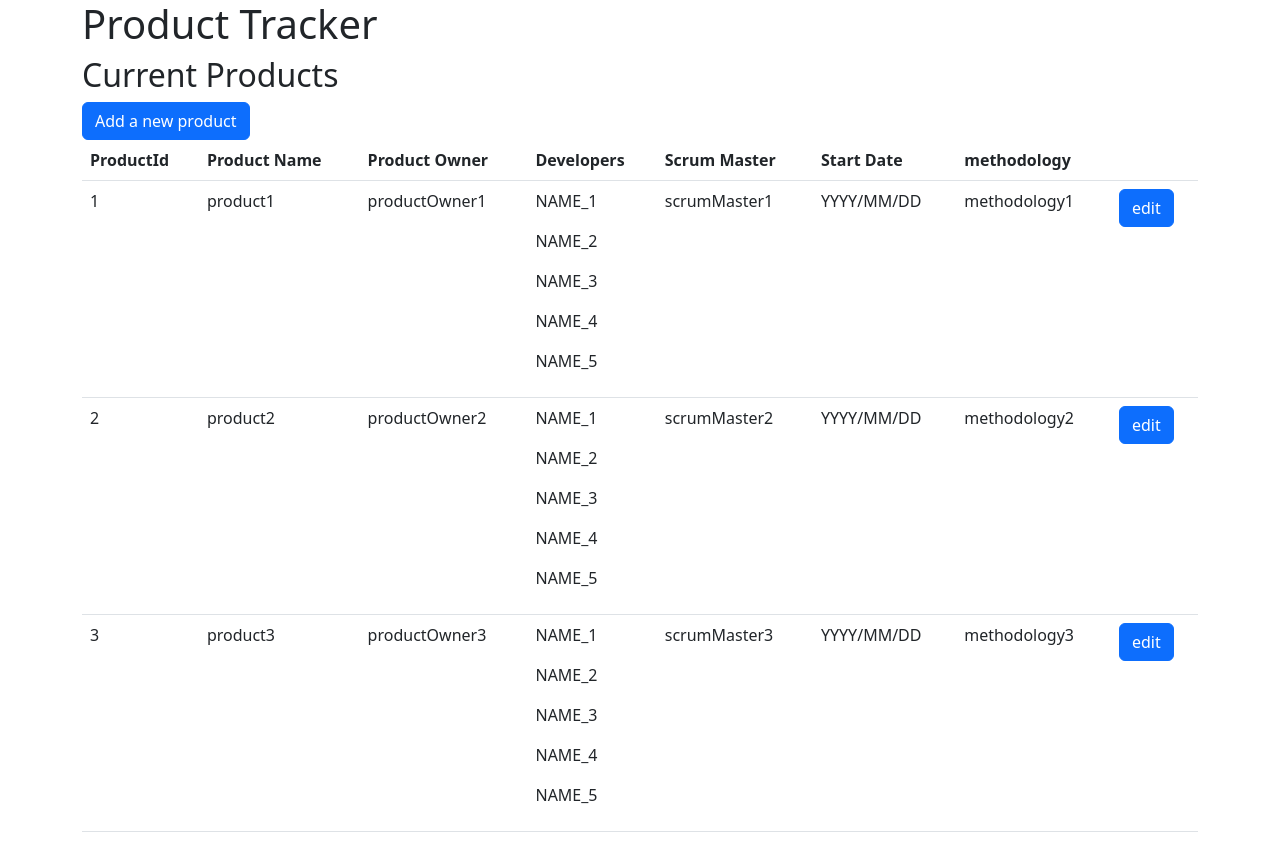
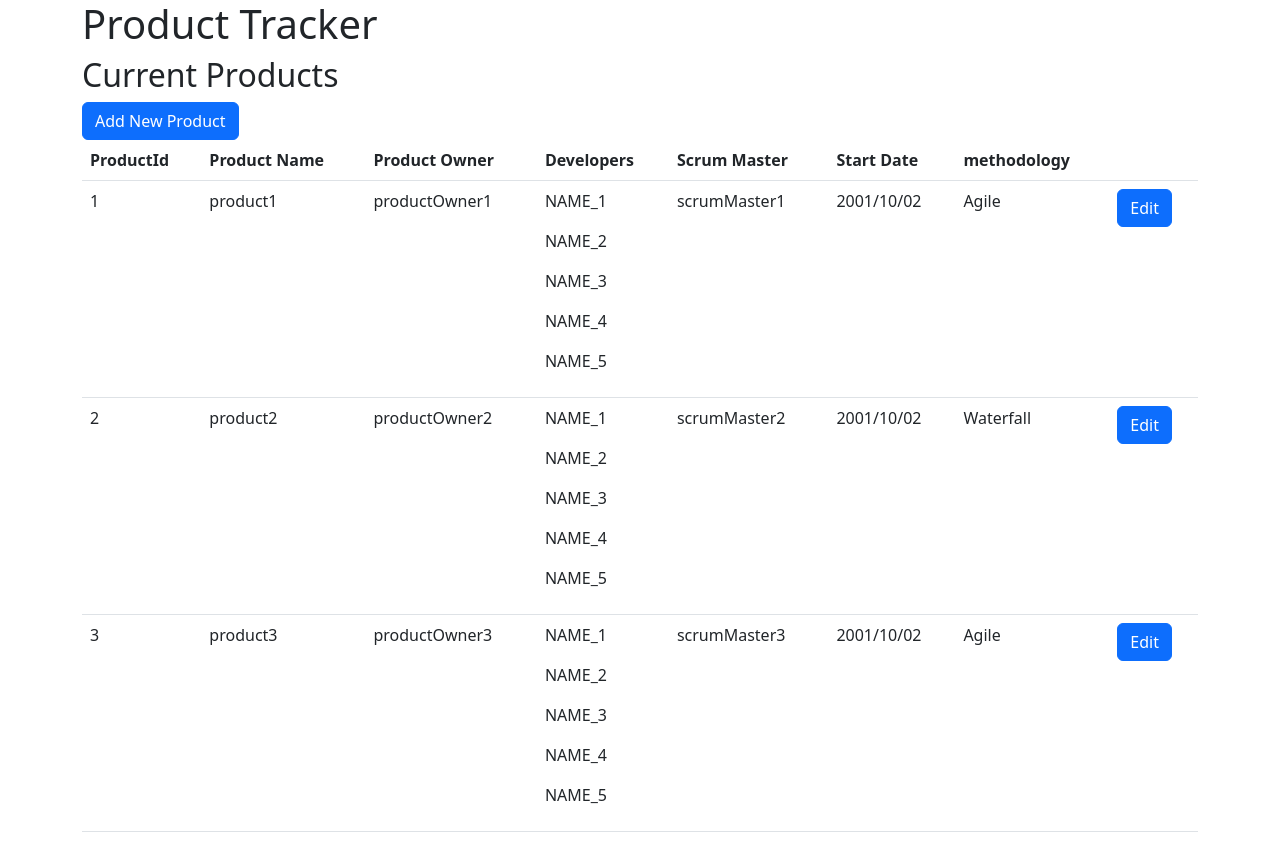
Before and after one commit to amirobinsonmuto/product-directory, a React (Create React App) app: page / in a window 1280 px wide. Shown: the top 842 px of the page. Built offline with nearby package versions, Linux system fonts and the light colour scheme.

Commit message:
Refactor ProductForm.js

```diff
--- a/src/App.js
+++ b/src/App.js
@@ -11,8 +11,8 @@ function App() {
       productOwnerName: "productOwner1",
       developers: ["NAME_1", "NAME_2", "NAME_3", "NAME_4", "NAME_5"],
       scrumMasterName: "scrumMaster1",
-      startDate: "YYYY/MM/DD",
-      methodology: "methodology1",
+      startDate: "2001/10/02",
+      methodology: "Agile",
     },
     {
       productId: 2,
@@ -20,8 +20,8 @@ function App() {
       productOwnerName: "productOwner2",
       developers: ["NAME_1", "NAME_2", "NAME_3", "NAME_4", "NAME_5"],
       scrumMasterName: "scrumMaster2",
-      startDate: "YYYY/MM/DD",
-      methodology: "methodology2",
+      startDate: "2001/10/02",
+      methodology: "Waterfall",
     },
     {
       productId: 3,
@@ -29,29 +29,23 @@ function App() {
       productOwnerName: "productOwner3",
       developers: ["NAME_1", "NAME_2", "NAME_3", "NAME_4", "NAME_5"],
       scrumMasterName: "scrumMaster3",
-      startDate: "YYYY/MM/DD",
-      methodology: "methodology3",
+      startDate: "2001/10/02",
+      methodology: "Agile",
     },
   ]);
 
-  const getProductToEdit = (id) => {
-    // get the index number of the product to edit
-    const productToEdit = products.find((product) => product.productId === id);
-    const index = products.indexOf(productToEdit);
-    return products[index];
-  };
-
-  const onSubmit = (newProductObj, submitType, id) => {
-    if (submitType === "add") {
-      setProducts([...products, newProductObj]);
+  const onSubmit = (newProduct, formType) => {
+    if (formType === "create") {
+      setProducts([...products, newProduct]);
     } else {
       const productToEdit = products.find(
-        (product) => product.productId === id
+        (product) => product.productId === newProduct.productId
       );
       const index = products.indexOf(productToEdit);
-      const copiedProducts = [...products];
-      copiedProducts[index] = newProductObj;
-      setProducts(copiedProducts);
+      console.log(index);
+      const newProducts = [...products];
+      newProducts[index] = newProduct;
+      setProducts(newProducts);
     }
   };
 
@@ -59,12 +53,8 @@ function App() {
     <div className="App container">
       <h1>Product Tracker</h1>
       <Heading text="Current Products" />
-      <Button text="Add a new product" onSubmit={onSubmit} submitType="add" />
-      <Products
-        products={products}
-        getProductToEdit={getProductToEdit}
-        onSubmit={onSubmit}
-      />
+      <Button onSubmit={onSubmit} formType="create" />
+      <Products products={products} onSubmit={onSubmit} />
     </div>
   );
 }
--- a/src/components/Button.js
+++ b/src/components/Button.js
@@ -1,13 +1,7 @@
 import React, { useState } from "react";
 import ProductForm from "./ProductForm";
 
-const Button = ({
-  text,
-  onSubmit,
-  getProductToEdit,
-  productId,
-  submitType,
-}) => {
+const Button = ({ onSubmit, productToEdit, formType }) => {
   const [isFormOpen, setIsFormOpen] = useState(false);
 
   const openForm = () => {
@@ -26,15 +20,14 @@ const Button = ({
           openForm();
         }}
       >
-        {text}
+        {formType === "create" ? "Add New Product" : "Edit"}
       </button>
       <ProductForm
         isFormOpen={isFormOpen}
         closeForm={closeForm}
         onSubmit={onSubmit}
-        getProductToEdit={getProductToEdit}
-        productId={productId}
-        submitType={submitType}
+        productToEdit={productToEdit}
+        formType={formType}
       />
     </>
   );
--- a/src/components/Product.js
+++ b/src/components/Product.js
@@ -1,7 +1,7 @@
 import React from "react";
 import Button from "./Button";
 
-const Product = ({ product, getProductToEdit, onSubmit }) => {
+const Product = ({ product, onSubmit }) => {
   return (
     <tr key={product.productId}>
       <td>{product.productId}</td>
@@ -16,13 +16,7 @@ const Product = ({ product, getProductToEdit, onSubmit }) => {
       <td>{product.startDate}</td>
       <td>{product.methodology}</td>
       <td>
-        <Button
-          text="edit"
-          getProductToEdit={getProductToEdit}
-          productId={product.productId}
-          submitType="edit"
-          onSubmit={onSubmit}
-        />
+        <Button productToEdit={product} formType="update" onSubmit={onSubmit} />
       </td>
     </tr>
   );
--- a/src/components/ProductForm.js
+++ b/src/components/ProductForm.js
@@ -1,141 +1,201 @@
 import React from "react";
 import Modal from "react-bootstrap/Modal";
-import { useState, useEffect } from "react";
+import { useState } from "react";
 
 const ProductForm = ({
   isFormOpen,
   closeForm,
   onSubmit,
-  getProductToEdit,
-  productId,
-  submitType,
+  productToEdit,
+  formType,
 }) => {
-  // store input values in states
-  const [productIdValue, setProductIdValue] = useState("");
-  const [productNameValue, setProductNameValue] = useState("");
-  const [productOwnerNameValue, setProductOwnerNameValue] = useState("");
-  const [developerValue, setDeveloperValue] = useState("");
-  const [scrumMasterNameValue, setScrumMasterNameValue] = useState("");
-  const [startDateValue, setStartDateValue] = useState("");
-  const [methodologyValue, setMethodologyValue] = useState("");
+  const [newProduct, setNewProduct] = useState(
+    productToEdit || {
+      productId: "",
+      productName: "",
+      productOwnerName: "",
+      developers: [""],
+      scrumMasterName: "",
+      startDate: "",
+      methodology: "",
+    }
+  );
 
-  useEffect(() => {
-    // populate the form with the product properties
-    if (submitType === "edit") {
-      const productToEdit = getProductToEdit(productId);
-      setProductIdValue(productToEdit.productName);
-      setProductNameValue(productToEdit.productName);
-      setProductOwnerNameValue(productToEdit.productOwnerName);
-      setDeveloperValue(productToEdit.developers);
-      setScrumMasterNameValue(productToEdit.scrumMasterName);
-      setStartDateValue(productToEdit.startDate);
-      setMethodologyValue(productToEdit.methodology);
+  const handleOnSubmit = (e) => {
+    e.preventDefault();
+    // check if al fields have value
+    if (
+      !newProduct.productName ||
+      !newProduct.productOwnerName ||
+      !newProduct.developers[0] ||
+      !newProduct.scrumMasterName ||
+      !newProduct.startDate ||
+      !newProduct.methodology
+    ) {
+      alert("Please fill out all fields.");
+      return;
+    } else {
+      onSubmit(newProduct, formType);
+      closeForm();
     }
-  }, []);
+  };
 
-  const handleSubmit = (e) => {
-    e.preventDefault();
-    onSubmit(
-      {
-        productId: productIdValue,
-        productName: productNameValue,
-        productOwnerName: productOwnerNameValue,
-        developers: ["NAME_1", "NAME_2", "NAME_3", "NAME_4", "NAME_5"],
-        scrumMasterName: scrumMasterNameValue,
-        startDate: startDateValue,
-        methodology: methodologyValue,
-      },
-      submitType,
-      productId
-    );
-    closeForm();
+  const handleOnChange = (e) => {
+    let newVal = e.target.value;
+    if (e.target.name === "startDate")
+      newVal = e.target.value.replace(/-/g, "/");
+    if (e.target.name === "methodology") newVal = e.target.id;
+    setNewProduct((prevState) => ({
+      ...prevState,
+      [e.target.name]: newVal,
+    }));
+  };
+
+  const handleDeveloperChange = (index, value) => {
+    setNewProduct((prev) => {
+      const newDevelopers = [...prev.developers];
+      newDevelopers[index] = value;
+      return {
+        ...prev,
+        developers: newDevelopers,
+      };
+    });
+    console.log(newProduct);
+  };
+
+  const handleAddDeveloper = () => {
+    setNewProduct((prev) => ({
+      ...prev,
+      developers: [...prev.developers, ""],
+    }));
+  };
+
+  const handleRemoveDeveloper = (index) => {
+    setNewProduct((prev) => ({
+      ...prev,
+      developers: prev.developers.filter((_, i) => i !== index),
+    }));
   };
 
   return (
     <Modal show={isFormOpen}>
       <Modal.Header>Modal header</Modal.Header>
       <Modal.Body>
-        <form>
+        <h2>{formType === "create" ? "Add New Product" : "Edit Product"}</h2>
+        <form onSubmit={handleOnSubmit}>
           <label>
-            Product ID:
+            Product Name:
+            <br />
             <input
-              type="text"
-              name="productId"
-              value={productIdValue}
-              onChange={(e) => setProductIdValue(e.target.value)}
+              name="productName"
+              value={newProduct.productName}
+              onChange={handleOnChange}
+              required
             />
           </label>
-          <br />
-
-          <label>
-            Product Name:
-            <input
-              type="text"
-              name="productName"
-              value={productNameValue}
-              onChange={(e) => setProductNameValue(e.target.value)}
-            />
-          </label>
-          <br />
 
           <label>
             Product Owner Name:
+            <br />
             <input
-              type="text"
               name="productOwnerName"
-              value={productOwnerNameValue}
-              onChange={(e) => setProductOwnerNameValue(e.target.value)}
+              value={newProduct.productOwnerName}
+              onChange={handleOnChange}
+              required
             />
           </label>
-          <br />
 
-          <label>
-            Developer:
+          <div>
+            Developers
+            {newProduct.developers.map((developer, index) => (
+              <div key={index}>
                 <input
-              type="text"
-              name="developer"
-              value={developerValue}
-              onChange={(e) => setDeveloperValue(e.target.value)}
+                  name="developers"
+                  value={developer}
+                  onChange={(e) => handleDeveloperChange(index, e.target.value)}
+                  required
                 />
-          </label>
-          <br />
+                {newProduct.developers.length > 1 && (
+                  <button
+                    type="button"
+                    onClick={() => handleRemoveDeveloper(index)}
+                  >
+                    <small>Remove</small>
+                  </button>
+                )}
+              </div>
+            ))}
+            {newProduct.developers.length < 10 && (
+              <button type="button" onClick={handleAddDeveloper}>
+                Add Developer
+              </button>
+            )}
+          </div>
 
           <label>
             Scrum Master Name:
+            <br />
             <input
-              type="text"
               name="scrumMasterName"
-              value={scrumMasterNameValue}
-              onChange={(e) => setScrumMasterNameValue(e.target.value)}
+              value={newProduct.scrumMasterName}
+              onChange={handleOnChange}
+              required
             />
           </label>
-          <br />
 
           <label>
             Start Date:
+            <br />
             <input
-              type="text"
               name="startDate"
-              value={startDateValue}
-              onChange={(e) => setStartDateValue(e.target.value)}
+              value={newProduct.startDate.replace(/\//g, "-")}
+              onChange={handleOnChange}
+              type="date"
+              required
+              disabled={formType === "Edit"}
             />
           </label>
-          <br />
 
           <label>
             Methodology:
+            <br />
+            <div>
               <input
-              type="text"
                 name="methodology"
-              value={methodologyValue}
-              onChange={(e) => setMethodologyValue(e.target.value)}
+                id="Agile"
+                value={newProduct.methodology}
+                onChange={handleOnChange}
+                type="radio"
+                required
+                checked={newProduct.methodology === "Agile"}
               />
+              <label htmlFor="agile">Agile</label>
+              <input
+                name="methodology"
+                id="Waterfall"
+                value={newProduct.methodology}
+                onChange={handleOnChange}
+                type="radio"
+                required
+                checked={newProduct.methodology === "Waterfall"}
+              />
+              <label htmlFor="waterfall">Waterfall</label>
+            </div>
           </label>
-          <br />
 
-          <button type="submit" onClick={handleSubmit}>
-            {submitType === "add" ? "Add" : "Save"}
+          <div>
+            {formType === "create" && (
+              <button id="submit-btn" type="submit">
+                Add Product
               </button>
+            )}
+
+            {formType === "update" && (
+              <button id="submit-btn" type="submit">
+                Save Change
+              </button>
+            )}
+          </div>
         </form>
       </Modal.Body>
       <Modal.Footer>
@@ -145,4 +205,149 @@ const ProductForm = ({
   );
 };
 
+//   const handleSubmit = (e) => {
+//     e.preventDefault();
+//     // check if al fields have value
+//     if (
+//       !productIdValue ||
+//       !productNameValue ||
+//       !productOwnerNameValue ||
+//       developerValue.some((d) => !d) ||
+//       !scrumMasterNameValue ||
+//       !startDateValue ||
+//       !methodologyValue
+//     ) {
+//       alert("Please fill out all fields.");
+//       return;
+//     } else {
+//       onSubmit(
+//         {
+//           productId: productIdValue,
+//           productName: productNameValue,
+//           productOwnerName: productOwnerNameValue,
+//           developers: developerValue,
+//           scrumMasterName: scrumMasterNameValue,
+//           startDate: startDateValue,
+//           methodology: methodologyValue,
+//         },
+//         submitType,
+//         productId
+//       );
+//       closeForm();
+//     }
+//   };
+
+//   // const handleAddDeveloper = () => {
+//   //   setDeveloperValue(prev => ({
+//   //     ...prev,
+//   //     developerValue
+
+//   //     () => setDeveloperValue([...developerValue, ""])
+//   //   }))
+//   // }
+
+//   return (
+//     <Modal show={isFormOpen}>
+//       <Modal.Header>Modal header</Modal.Header>
+//       <Modal.Body>
+//         <form>
+//           <label>
+//             Product ID:
+//             <input
+//               type="text"
+//               name="productId"
+//               value={productIdValue}
+//               onChange={(e) => setProductIdValue(e.target.value)}
+//             />
+//           </label>
+//           <br />
+
+//           <label>
+//             Product Name:
+//             <input
+//               type="text"
+//               name="productName"
+//               value={productNameValue}
+//               onChange={(e) => setProductNameValue(e.target.value)}
+//             />
+//           </label>
+//           <br />
+
+//           <label>
+//             Product Owner Name:
+//             <input
+//               type="text"
+//               name="productOwnerName"
+//               value={productOwnerNameValue}
+//               onChange={(e) => setProductOwnerNameValue(e.target.value)}
+//             />
+//           </label>
+//           <br />
+
+//           <label>
+//             Developer:
+//             {developerValue.map((developer, index) => (
+//               <input
+//                 key={index}
+//                 type="text"
+//                 name="developer"
+//                 value={developer}
+//                 onChange={(e) => {
+//                   const copiedDeveloperValue = [...developerValue];
+//                   copiedDeveloperValue[index] = e.target.value;
+//                   setDeveloperValue(copiedDeveloperValue);
+//                 }}
+//               />
+//             ))}
+//           </label>
+//           <button onClick={() => setDeveloperValue([...developerValue, ""])}>
+//             Add developer
+//           </button>
+//           <br />
+
+//           <label>
+//             Scrum Master Name:
+//             <input
+//               type="text"
+//               name="scrumMasterName"
+//               value={scrumMasterNameValue}
+//               onChange={(e) => setScrumMasterNameValue(e.target.value)}
+//             />
+//           </label>
+//           <br />
+
+//           <label>
+//             Start Date:
+//             <input
+//               type="text"
+//               name="startDate"
+//               value={startDateValue}
+//               onChange={(e) => setStartDateValue(e.target.value)}
+//             />
+//           </label>
+//           <br />
+
+//           <label>
+//             Methodology:
+//             <input
+//               type="text"
+//               name="methodology"
+//               value={methodologyValue}
+//               onChange={(e) => setMethodologyValue(e.target.value)}
+//             />
+//           </label>
+//           <br />
+
+//           <button type="submit" onClick={handleSubmit}>
+//             {submitType === "add" ? "Add" : "Save"}
+//           </button>
+//         </form>
+//       </Modal.Body>
+//       <Modal.Footer>
+//         <button onClick={closeForm}>Cancel</button>
+//       </Modal.Footer>
+//     </Modal>
+//   );
+// };
+
 export default ProductForm;
--- a/src/components/Products.js
+++ b/src/components/Products.js
@@ -1,7 +1,7 @@
 import React from "react";
 import Product from "./Product";
 
-const Products = ({ products, getProductToEdit, onSubmit }) => {
+const Products = ({ products, onSubmit }) => {
   return (
     <table className="table">
       <thead>
@@ -17,13 +17,8 @@ const Products = ({ products, getProductToEdit, onSubmit }) => {
         </tr>
       </thead>
       <tbody>
-        {products.map((product) => (
-          <Product
-            key={product.productId}
-            product={product}
-            getProductToEdit={getProductToEdit}
-            onSubmit={onSubmit}
-          />
+        {products.map((product, index) => (
+          <Product key={index} product={product} onSubmit={onSubmit} />
         ))}
       </tbody>
     </table>
```
Lines whose indentation alone changed are shown as unchanged.
